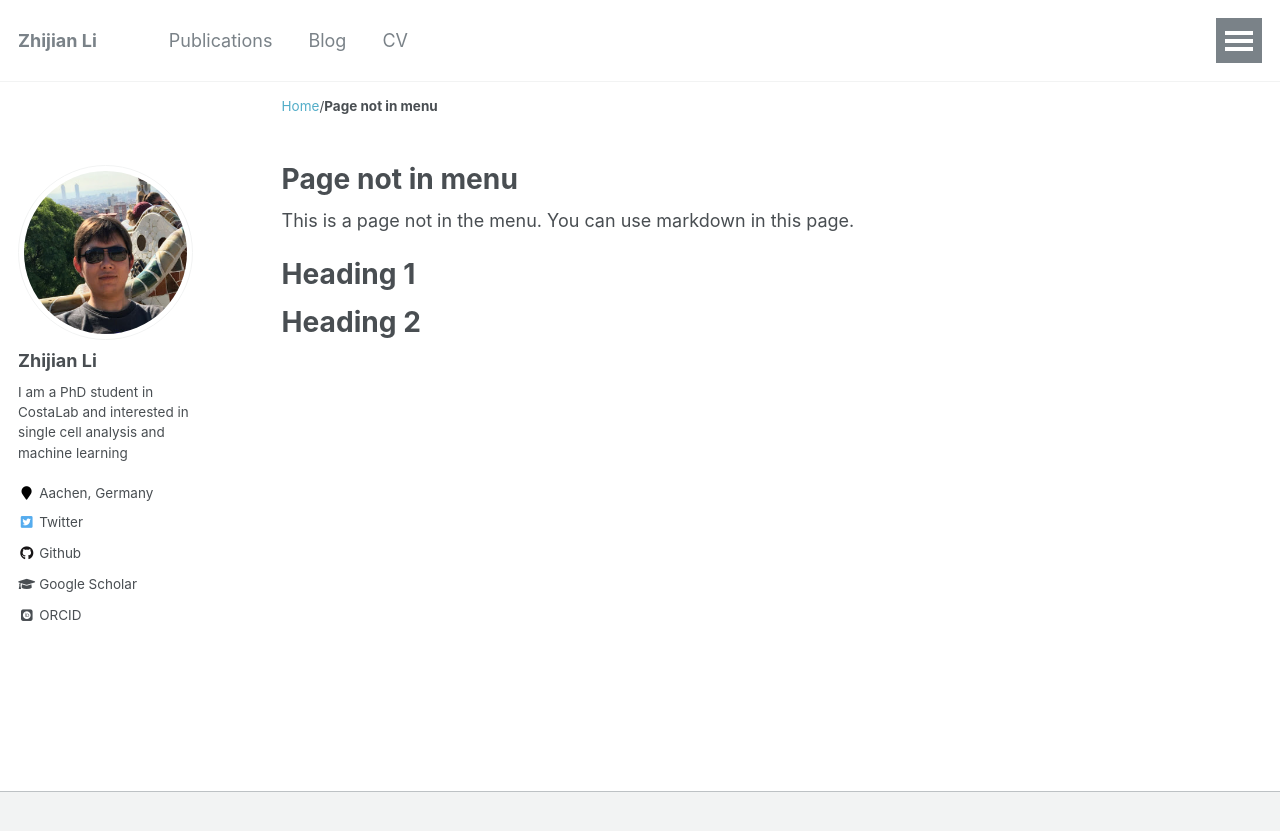
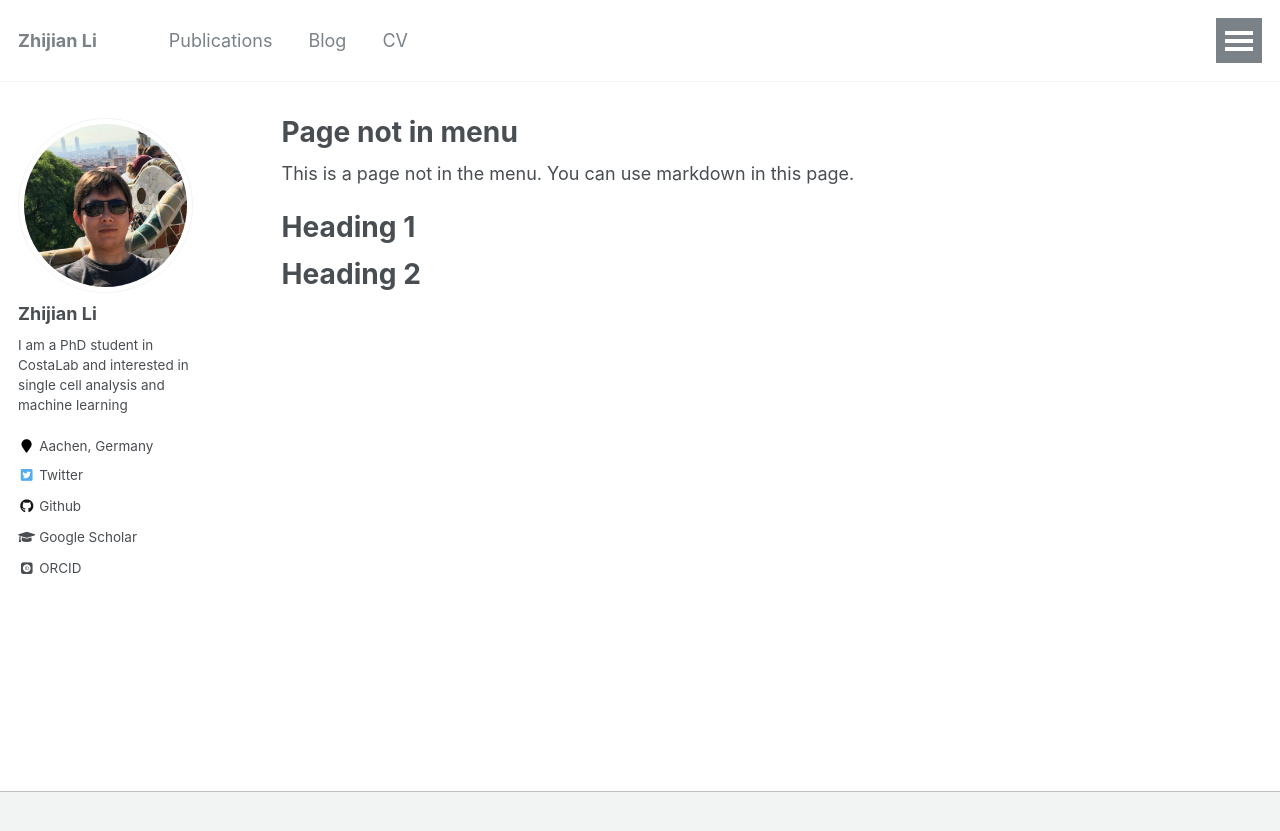
Before and after one commit to lzj1769/lzj1769.github.io, a Jekyll site: the page built from _pages/non-menu-page.md, in a window 1280 px wide. Shown: the top 831 px of the page. Built offline with Jekyll 4.4.1, drawn with Linux system fonts in a browser that asks for light colours; some web fonts are replaced.

Commit message:
update config

```diff
--- a/_config.yml
+++ b/_config.yml
@@ -7,10 +7,10 @@ baseurl                  : "" # the subpath of your site, e.g. "/blog"
 repository               : "lzj1769/lzj1769.github.io"
 twitter_username         : "ZhijianLi3"
 teaser                   :  # filename of teaser fallback teaser image placed in /images/, .e.g. "500x300.png"
-breadcrumbs              : "false" # true, false (default)
-words_per_minute         : "160"
+breadcrumbs              : false # true, false (default)
+words_per_minute         : 160
 read_more                : "disabled" # if enabled, adds "Read more" links to excerpts
-talkmap_link             : "false" #change to true to add link to talkmap on talks page
+talkmap_link             : false #change to true to add link to talkmap on talks page
 comments:
   provider               : # false (default), "disqus", "discourse", "facebook", "google-plus", "staticman", "custom"
   disqus:
```
